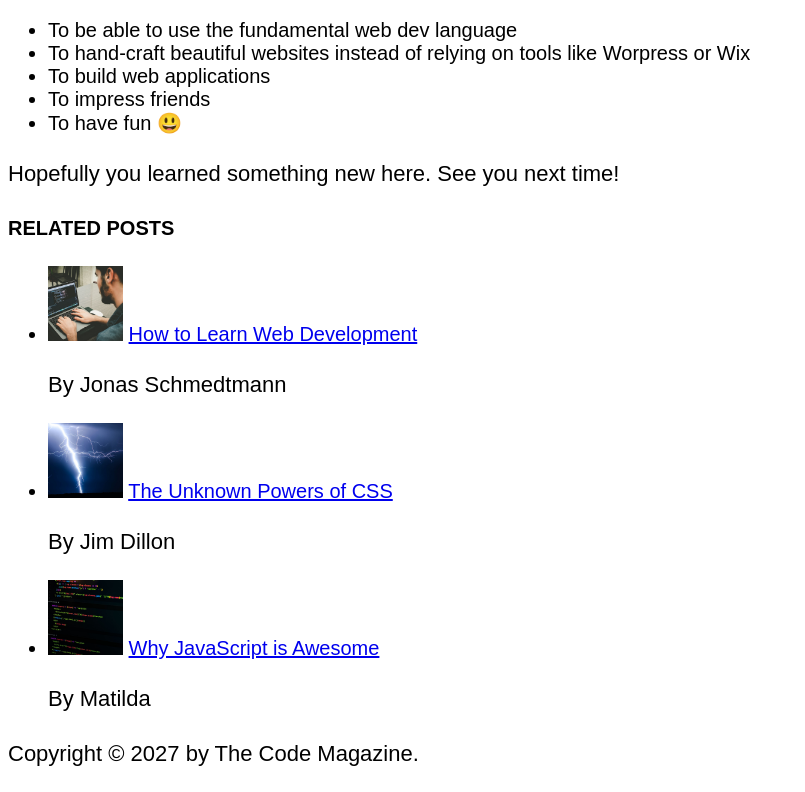
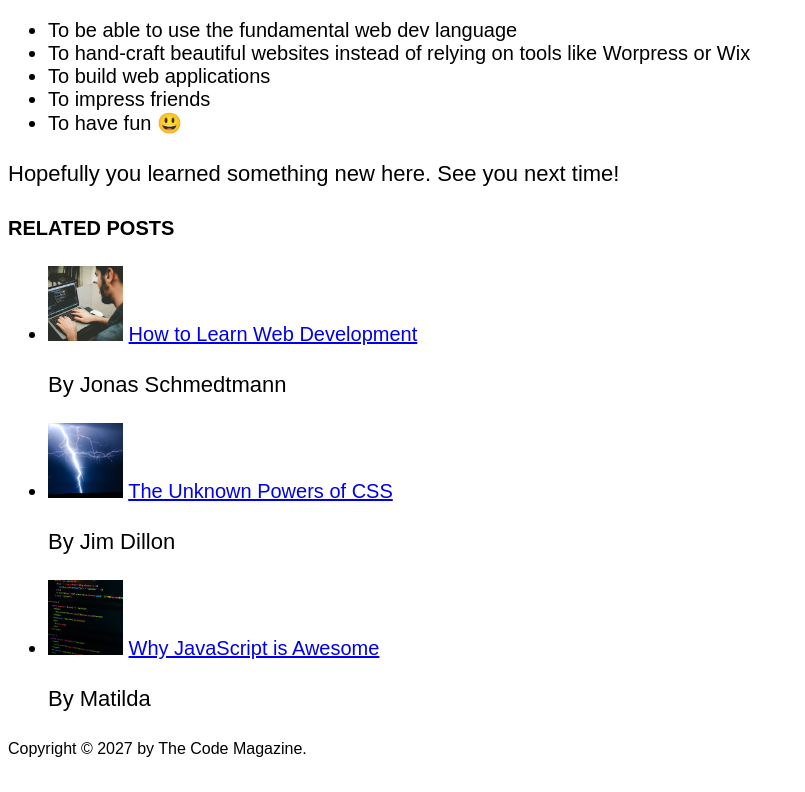
Before and after one commit to AhmedSaladin/HTML-CSS-SandBox, a plain HTML site: page 02-CSS-Fundamentals/index.html in a window 1280 px wide. Shown: the part 1252-2044 px from the top of the page, without its empty margins (0-805 px from the left). Drawn offline with Linux system fonts and the light colour scheme.

Commit message:
Adding footer rule

```diff
--- a/02-CSS-Fundamentals/style.css
+++ b/02-CSS-Fundamentals/style.css
@@ -31,3 +31,7 @@ p {
 li {
   font-size: 20px;
 }
+
+footer p{
+  font-size: 16px;
+}
```
